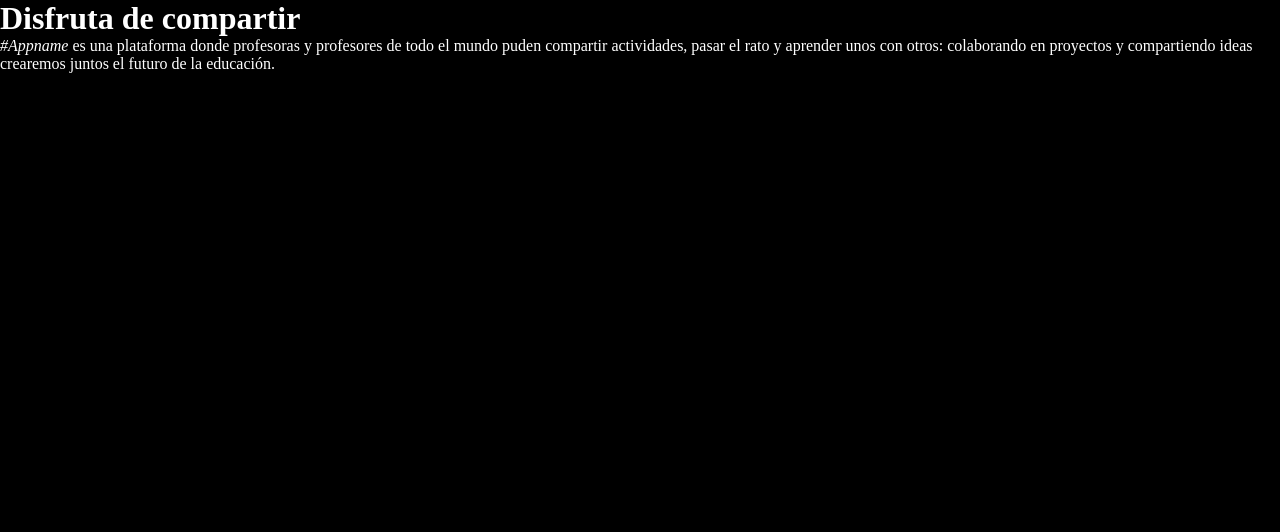
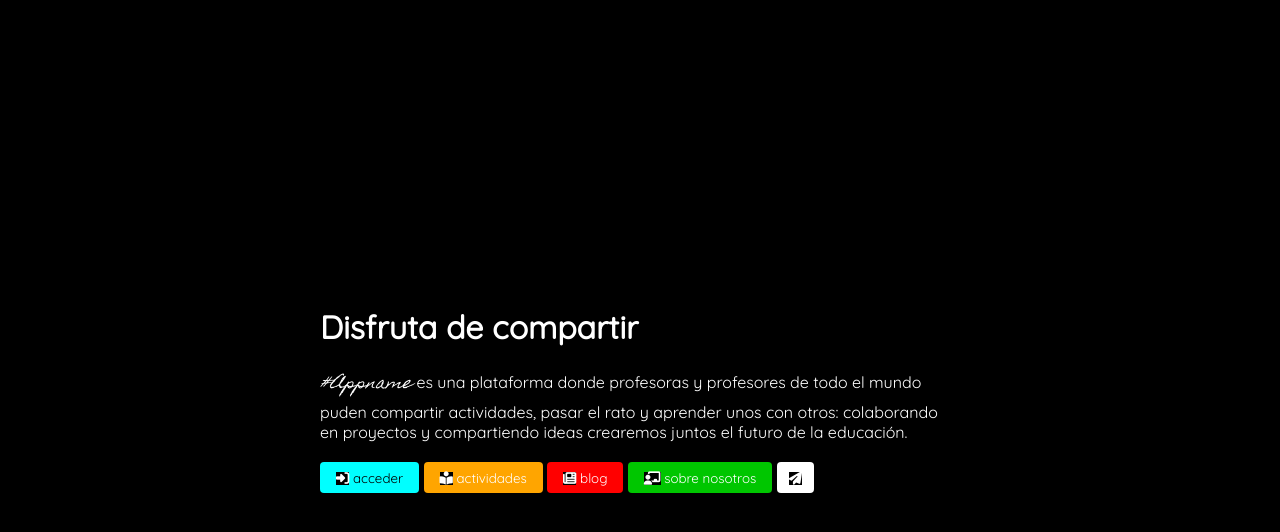
Before and after one commit to uiliam11/M7_A3, a plain HTML site: page index.html in a window 1280 px wide. Drawn offline with Linux system fonts and the light colour scheme.

Commit message:
Subida 03/10/22

```diff
--- a/css/style.css
+++ b/css/style.css
@@ -1,6 +1,9 @@
 * {
     padding: 0;
     margin: 0;
+    font-family: 'Quicksand', sans-serif;
+    background-color: black;
+    color: white;
 }
 
 * {
@@ -11,13 +14,81 @@ body {
     margin: 0;
 }
 
-.home {
-    background-color: black;
-    color: white;
-}
-
 .row:after {
     content: "";
     display: table;
     clear: both;
 }
+
+
+/*class*/
+
+.classic {
+    position: absolute;
+    top: 50%;
+    left: 50%;
+    transform: translate(-50%, -50%);
+}
+
+
+/*Buttons*/
+
+#butt1 {
+    background-color: cyan;
+    border: none;
+    padding: 7.5px 16px;
+    text-align: center;
+    text-decoration: none;
+    display: inline-block;
+    border-radius: 4px;
+    color: black;
+}
+
+#butt2 {
+    background-color: orange;
+    border: none;
+    padding: 7.5px 16px;
+    text-align: center;
+    text-decoration: none;
+    display: inline-block;
+    border-radius: 4px;
+}
+
+#butt3 {
+    background-color: red;
+    border: none;
+    padding: 7.5px 16px;
+    text-align: center;
+    text-decoration: none;
+    display: inline-block;
+    border-radius: 4px;
+    color: white;
+}
+
+#butt4 {
+    background-color: rgb(0, 198, 0);
+    border: none;
+    padding: 7.5px 16px;
+    text-align: center;
+    text-decoration: none;
+    display: inline-block;
+    border-radius: 4px;
+    color: white;
+}
+
+#butt5 {
+    background-color: white;
+    border: none;
+    padding: 7.5px 12px;
+    text-align: center;
+    text-decoration: none;
+    display: inline-block;
+    border-radius: 4px;
+}
+
+
+/*appname*/
+
+#appname {
+    font-family: 'Homemade Apple', cursive;
+}
--- a/index.html
+++ b/index.html
@@ -4,12 +4,38 @@
 <head>
     <meta name="viewport" content="width=device-width, initial-scale=1.0" http-equiv="X-UA-Compatible" charset="UTF-8">
     <title>Home</title>
+    <!--CSS-->
     <link rel="stylesheet" href="css/style.css">
+    <!--Icons-->
+    <script src="https://kit.fontawesome.com/7b94230812.js" crossorigin="anonymous"></script>
+    <!--fonts-->
+    <link rel="preconnect" href="https://fonts.googleapis.com">
+    <link rel="preconnect" href="https://fonts.gstatic.com" crossorigin>
+    <link href="https://fonts.googleapis.com/css2?family=Homemade+Apple&family=Quicksand&display=swap" rel="stylesheet">
 </head>
 
 <body class="home">
-    <h1>Disfruta de compartir</h1>
-    <p><em>#Appname</em> es una plataforma donde profesoras y profesores de todo el mundo puden compartir actividades, pasar el rato y aprender unos con otros: colaborando en proyectos y compartiendo ideas crearemos juntos el futuro de la educación. </p>
+    <div class="row classic">
+        <div>
+            <h1>Disfruta de compartir</h1>
+            <br>
+
+        </div>
+        <div>
+            <p><em id="appname">#Appname</em> es una plataforma donde profesoras y profesores de todo el mundo puden compartir actividades, pasar el rato y aprender unos con otros: colaborando en proyectos y compartiendo ideas crearemos juntos el futuro
+                de la educación.</p>
+
+        </div>
+        <br>
+        <div>
+            <!--icones-->
+            <a href="actividades.html"><button id="butt1"><i class="fa-solid fa-right-to-bracket"></i> acceder</button></a>
+            <button id="butt2"><i class="fa-solid fa-book-open-reader"></i> actividades</button>
+            <button id="butt3"><i class="fa-solid fa-newspaper"></i> blog</button>
+            <button id="butt4"><i class="fa-solid fa-chalkboard-user"></i> sobre nosotros</button>
+            <button id="butt5"><i class="fa-solid fa-paper-plane"></i></button>
+        </div>
+    </div>
 
 
 </body>
```
